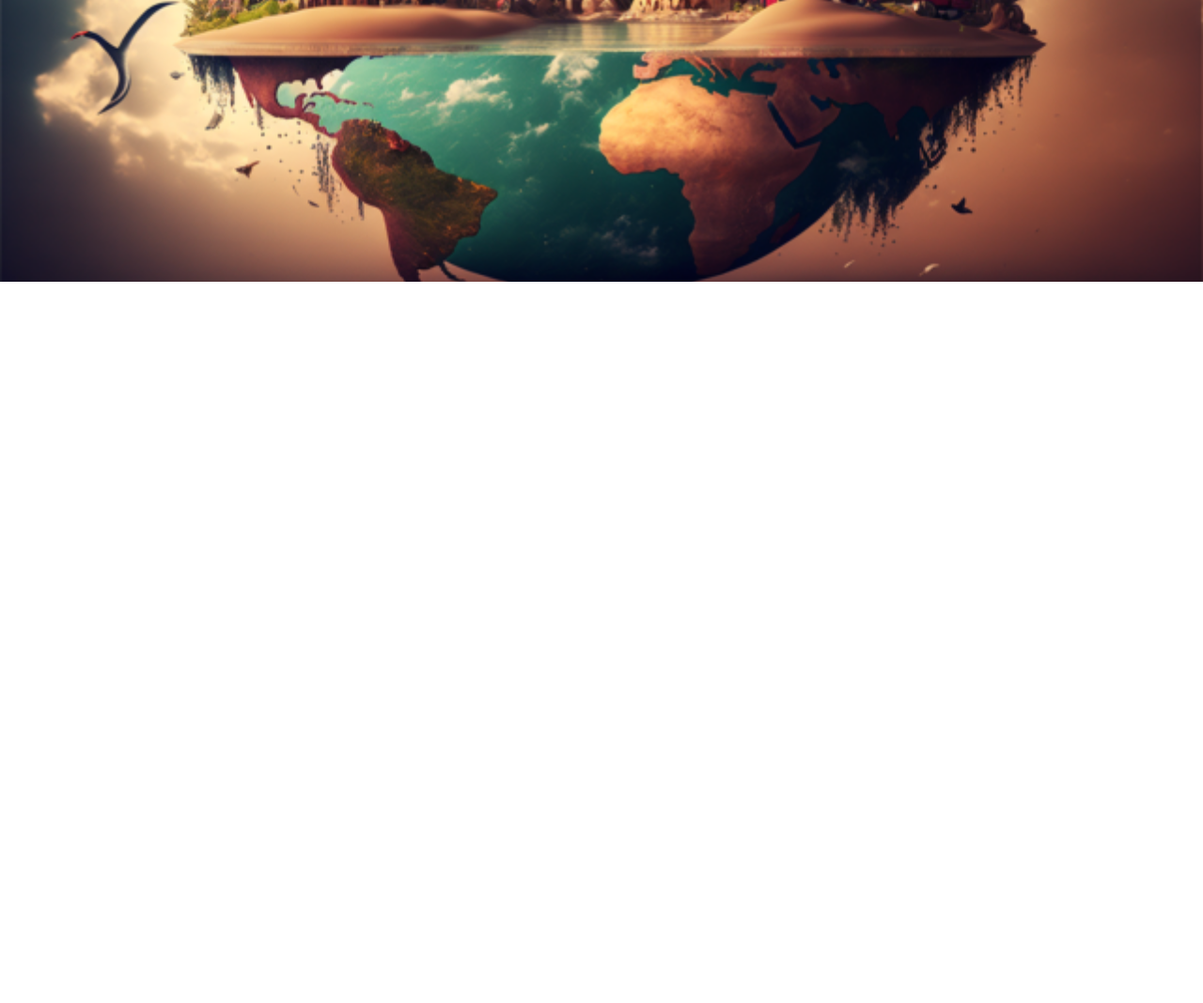
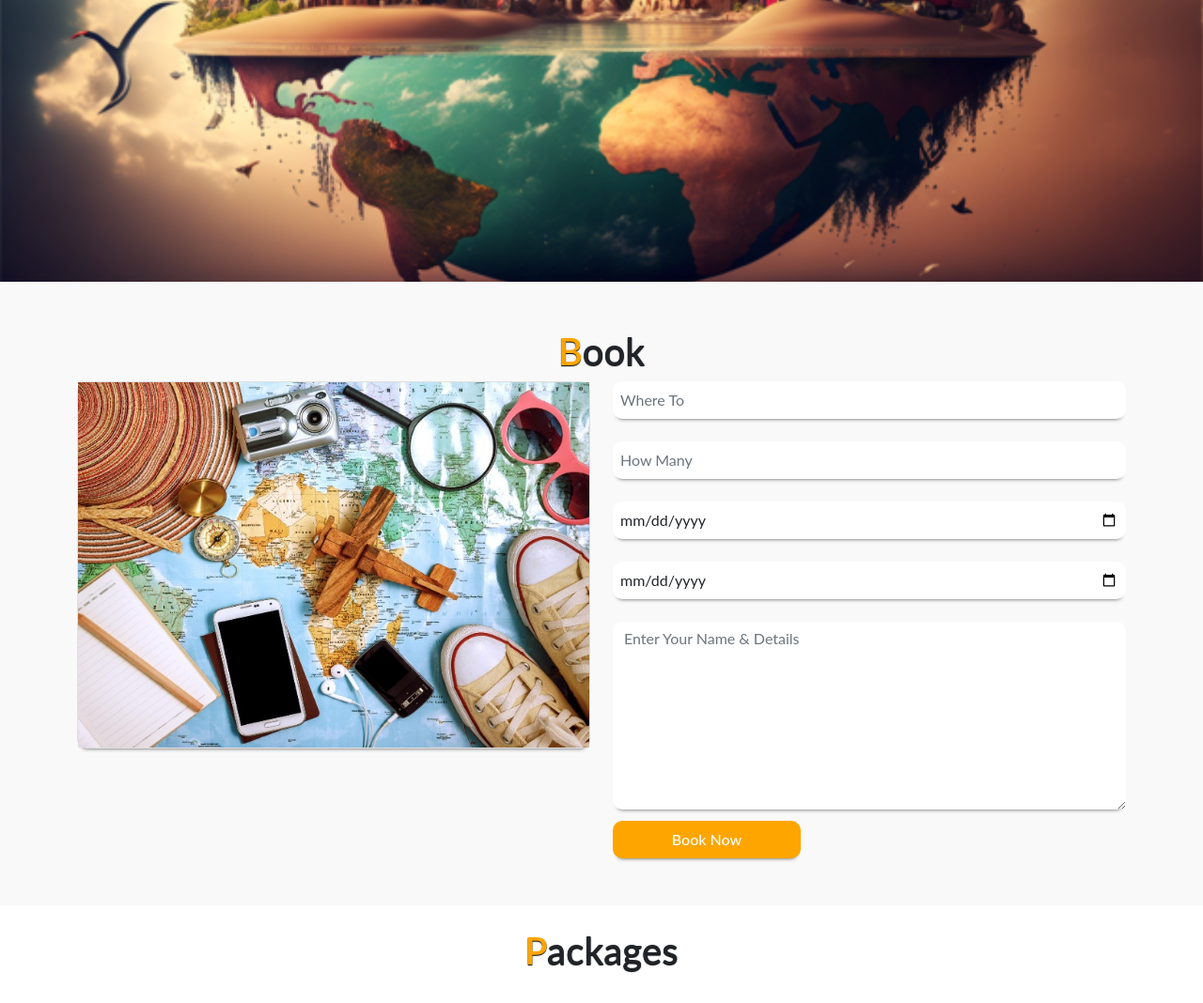
Before and after one commit to SiwarGares/gmc_travel_agency, a plain HTML site: page index.html in a window 1280 px wide. Shown: the part 581-1649 px from the top of the page at 94% size. Before the commit the page ends 881 px from the top, so only its background shows below. Drawn offline with nearby package versions, Linux system fonts and the light colour scheme.

Commit message:
book section added

```diff
--- a/index.html
+++ b/index.html
@@ -62,21 +62,62 @@
         </div>
       </nav>
 
-
-
-
       <div class="home">
         <div class="content">
             <h5>Welcome to World </h5>
             <h1 >Visit <span class="change-content"></span></h1>
             <p>Discover your next adventure with us ,where unforgettable journeys begin and dreams come to life</p>
 
-           <a href="#book" >Book Place</a>
+            <a href="#book"  class="button">Book Place</a>
         </div>
+      </div>
+
+
+      <section class="book" id="book">
+        <div class="container">
+          <div class="title">
+           <h1><span>B</span>ook</h1>
+          </div>
+
+
+          <div class="row">
+            <div class="col-md-6 py-3 py-md-0">
+              <div class="card">
+                <img src="./images/book.jpg">
+               </div>
+            </div>
+
+
+            <div class="col-md-6 py-3 py-md-0">
+              <form action="#">
+                <input type="text" class="form-control" placeholder="Where To" required><br>
+                <input type="text" class="form-control" placeholder="How Many" required><br>
+                <input type="date" class="form-control" placeholder="Arrivals" required><br>
+                <input type="date" class="form-control" placeholder="Leaving" required><br>
+                <textarea class="form-control" rows="5" name="text" placeholder="Enter Your Name & Details"></textarea>
+                <input type="submit" value="Book Now" class="submit" required>
+              </form>
+            </div>
+          </div>
+        </div>
+      </section>
 
 
 
-      </div>
+
+<section class="packages">
+  <divc class="container">
+    <div class="title">
+      <h1><span>P</span>ackages</h1>
+     </div>
+
+
+
+
+  </div>
+
+</section>
+
 
 
 
--- a/styles.css
+++ b/styles.css
@@ -3,7 +3,6 @@
 {
     --primarycolor-orange:#ffa500;
 }
-
 
 *
 {
@@ -40,14 +39,11 @@
 .navbar-toggler span
 {
     color: var(--primarycolor-orange);
-
-
 }
 
 .navbar-nav
 {
     margin-left: 1.25em;
-
 }
 
 .nav-item .nav-link
@@ -58,21 +54,18 @@
     letter-spacing: 1px;
     border-radius: 3px;
     transition: 0.7s ease;
-
 }
 
 .nav-item .nav-link:hover
 {
     background: var(--primarycolor-orange);
     color: white;
-
 }
 
 .navbar form button
 {
     background-color: var(--primarycolor-orange);
     border: none;
-
 }
 
 /*home styling*/
@@ -89,7 +82,8 @@
     text-align: center;
     padding-top: 200px;
 }
-.home .content h5{
+.home .content h5
+{
     color: white;
     font-size: 38px;
     font-weight: 500;
@@ -103,14 +97,17 @@
     margin-top: 5px;
 }
 
-.change-content::after{
+.change-content::after
+{
     content: ' ';
     color: #ffa500;
     text-shadow: 0px 1px 1px black;
     animation: changetext 10s infinite linear;
 }
-@keyframes changetext {
-     0% { content: "Tunisia"; }
+
+@keyframes changetext
+{
+      0% { content: "Tunisia"; }
      12.5%   { content: "Malta"; }
       25% { content: "Algeria"; }
      37.5% { content: "Egypt"; }
@@ -132,7 +129,7 @@
 }
 
 .home .content a{
-    padding: 10px;
+    padding: 0.625rem;
     background: white;
     color: black;
     letter-spacing: 2px;
@@ -142,10 +139,66 @@
     transition: 0.5s;
 }
 
-.home .content a :hover
+.home .content a:hover
 {
-    background-color: var(--primarycolor-orange);
+    background: var(--primarycolor-orange);
     color: white;
+}
 
+.book{
+    background: #f9f9f9;
+    padding: 3.125rem;
+}
+.title h1
+{
+    text-align: center;
+    text-shadow: 0px 1px 1px black;
+    font-size: 2.5rem;
+    font-weight: 600;
+}
+.title h1 span
+{
+    color: var(--primarycolor-orange);
 
 }
+
+.book .card
+{
+    border-radius: 0.625rem;
+    box-shadow: 0px 5px 5px -6px black;
+}
+
+.book form input
+{
+    outline: none;
+    font-size: 1rem;
+    border-radius: 0.625rem;
+    border : none;
+    padding: 0.5rem;
+    box-shadow: 0px 5px 5px -6px black;
+}
+
+.book form textarea
+{
+    border : none;
+    border-radius: 0.625rem;
+    box-shadow: 0px 5px 5px -6px black;
+    height: 12.5rem;
+}
+
+.book form .submit
+{
+    border : none;
+    background: var(--primarycolor-orange);
+    width: 12.5rem;
+    color: white;
+    margin-top: 0.7rem;
+    font-size: 1rem;
+    font-weight: 550;
+    transition: 0.8s ease ;
+}
+
+.book form .submit:hover
+{
+    width: 13.5rem;
+}
```
Also changed, not shown: images/book.jpg (added).
